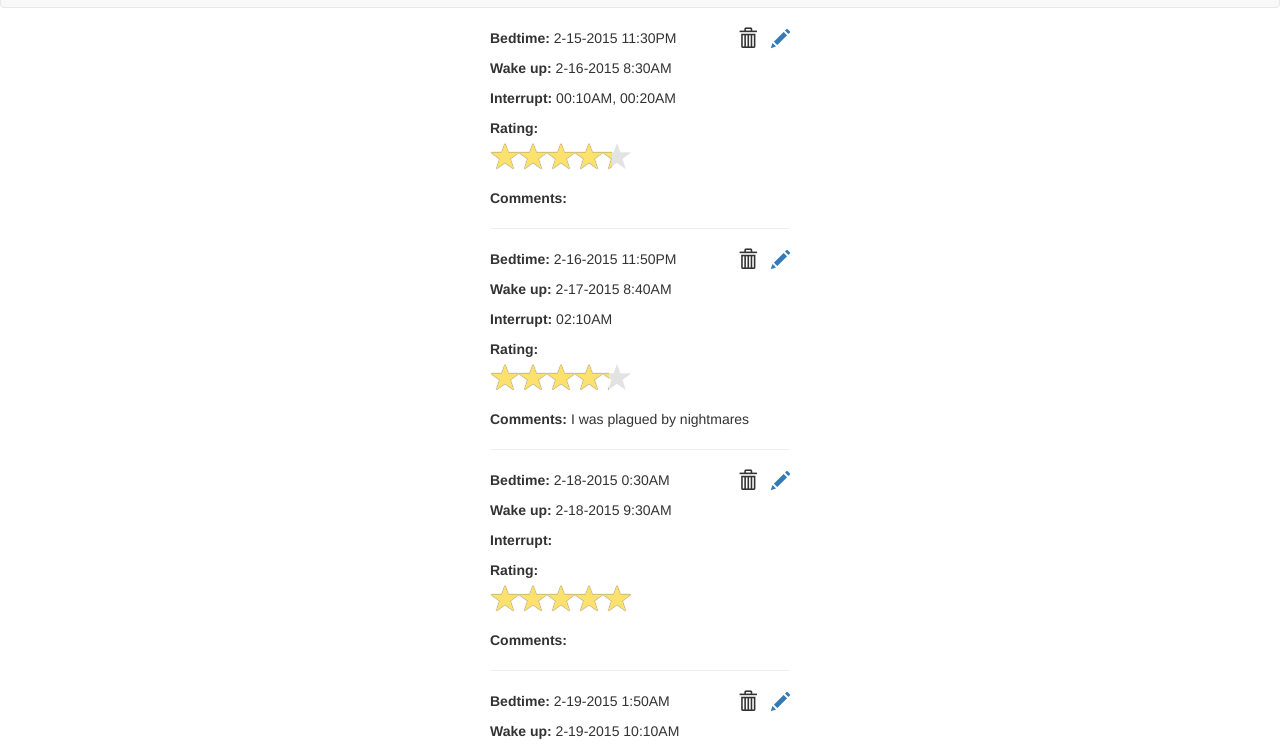
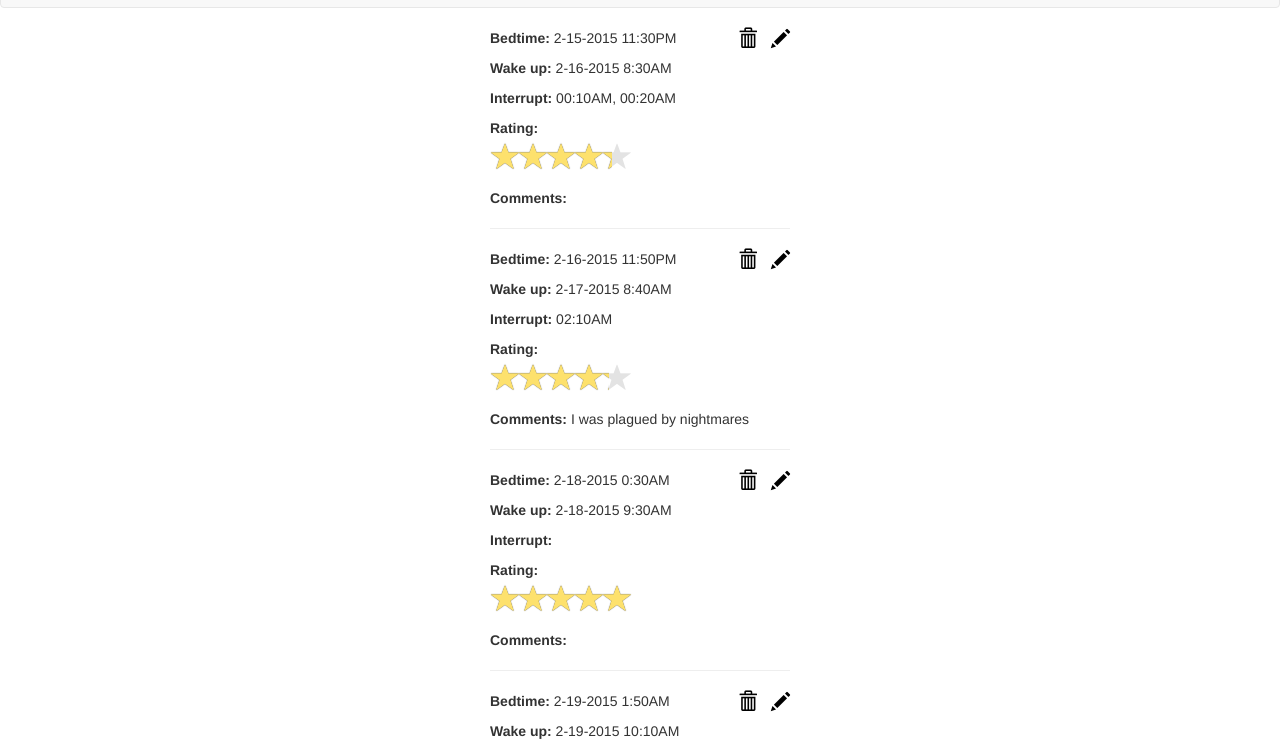
Before and after one commit to vcung/SleepDiary_prototype, a plain HTML site: page 9-view_entries.html in a window 1280 px wide. Shown: the part 44-798 px from the top of the page. Drawn offline with Linux system fonts and the light colour scheme.

Commit message:
set trash and pencil to black

```diff
--- a/css/custom.css
+++ b/css/custom.css
@@ -113,7 +113,7 @@ body {
 	line-height: 20px;
 }
 
-.axis path, .axis line {
+.axis path, .axis line{
   fill: none;
   stroke: #ddd;
   shape-rendering: crispEdges;
@@ -136,8 +136,12 @@ body {
 .glyphicon {
   font-size: 19px;
   padding-left: 10px;
+  color:#000;
 }
 
+.glyphicon-pencil{
+	color:#000;
+}
 
 @media screen and (-webkit-min-device-pixel-ratio: 0) {
 input[type="date"], input[type="time"], input[type="datetime-local"], input[type="month"]  {
```
